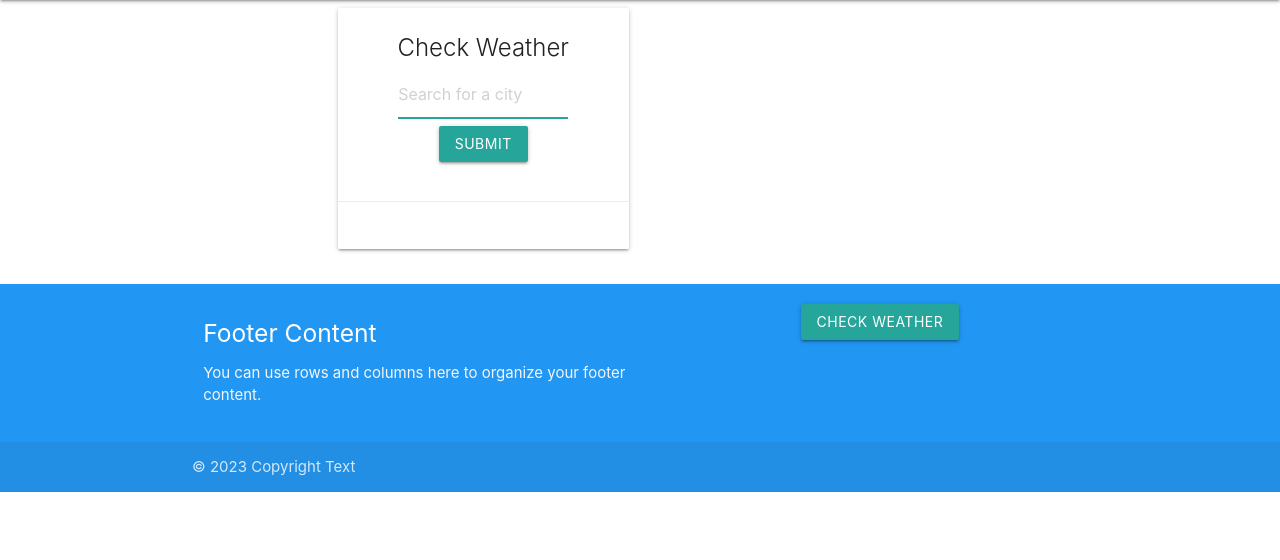
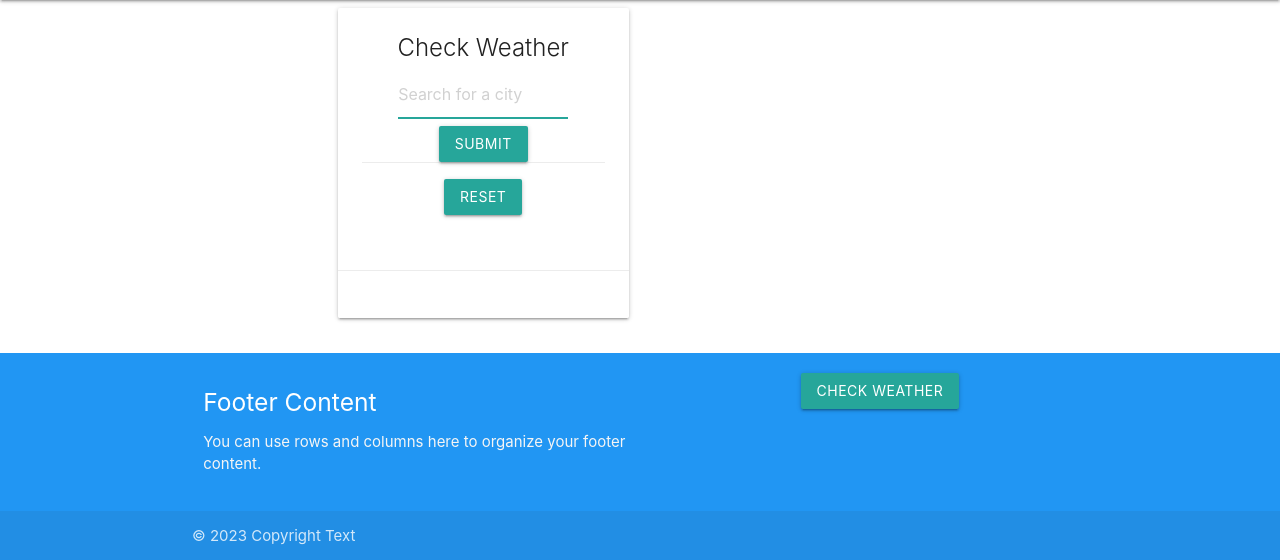
Before and after one commit to ibuttimer/in-for-a-penny, a Django app: page /weather/ in a window 1280 px wide. Shown: the part 127-687 px from the top of the page. Run offline with Django 4.2, Linux system fonts and the light colour scheme; some libraries are stand-ins or nearby versions.

Commit message:
add reset button for weather.html

```diff
--- a/templates/base/landing.html
+++ b/templates/base/landing.html
@@ -18,5 +18,6 @@
 
 
 
+
 {% endblock %}
 /static/img/pic1.png
--- a/templates/base/weather.html
+++ b/templates/base/weather.html
@@ -22,6 +22,11 @@
                 <span class="msg"></span>
               </form>
             </div>
+            <div class="card-action">
+              <button class="btn" type="button" onClick="window.location.reload()">
+                Reset
+              </button>
+            </div>
           </section>
           <section class="ajax-section">
             <div class="container">
```
Also changed, not shown: static/js/weather.js (line endings or trailing spaces). Lines whose indentation alone changed are shown as unchanged.
